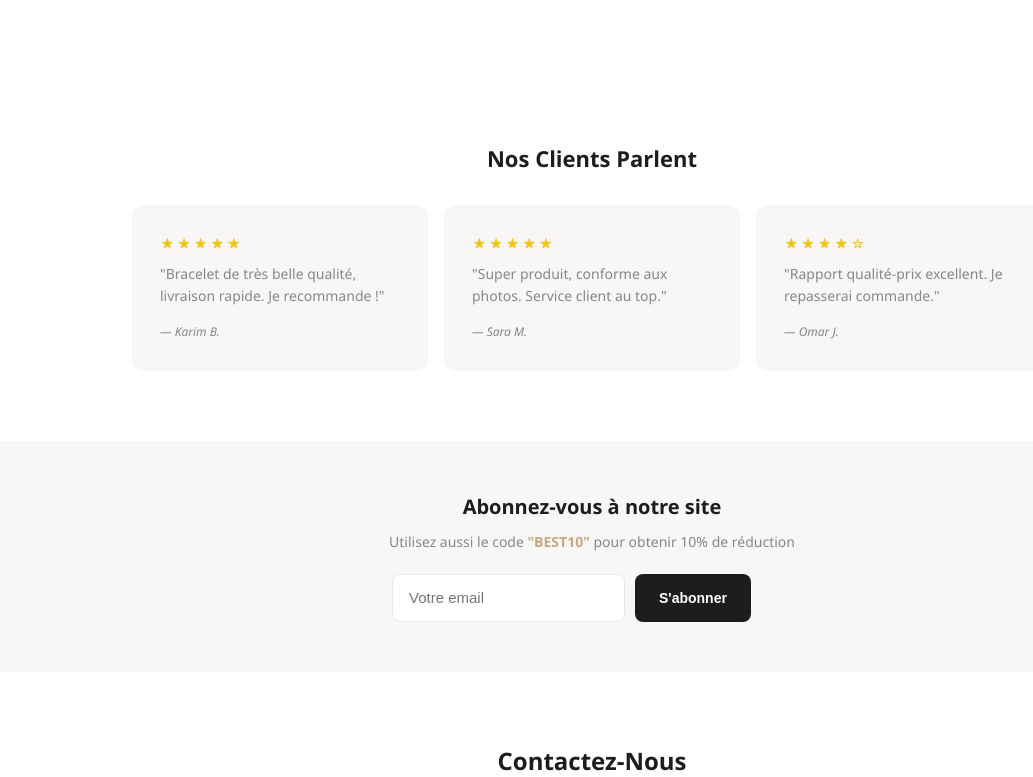
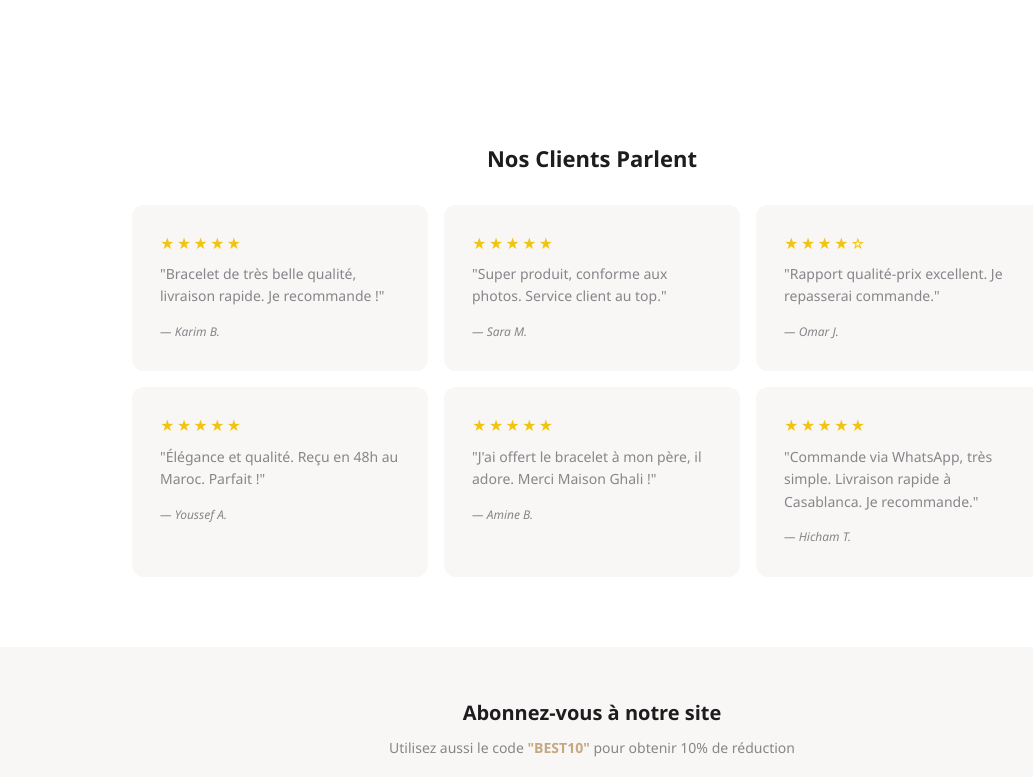
Before and after one commit to hajarjanghali-blip/maison-ghali-boutique, a website: page index.html in a window 1280 px wide. Shown: the part 2300-3077 px from the top of the page, without its empty margins (48-1081 px from the left). Drawn offline with Linux system fonts and the light colour scheme; no server answers.

Commit message:
add buyers + reviews + update stats for credibility

```diff
--- a/index.html
+++ b/index.html
@@ -163,6 +163,21 @@
                 <p>"Rapport qualit&eacute;-prix excellent. Je repasserai commande."</p>
                 <span class="review-author">— Omar J.</span>
             </div>
+            <div class="review-card">
+                <div class="review-stars">★★★★★</div>
+                <p>"&Eacute;l&eacute;gance et qualit&eacute;. Re&ccedil;u en 48h au Maroc. Parfait !"</p>
+                <span class="review-author">— Youssef A.</span>
+            </div>
+            <div class="review-card">
+                <div class="review-stars">★★★★★</div>
+                <p>"J'ai offert le bracelet &agrave; mon p&egrave;re, il adore. Merci Maison Ghali !"</p>
+                <span class="review-author">— Amine B.</span>
+            </div>
+            <div class="review-card">
+                <div class="review-stars">★★★★★</div>
+                <p>"Commande via WhatsApp, tr&egrave;s simple. Livraison rapide &agrave; Casablanca. Je recommande."</p>
+                <span class="review-author">— Hicham T.</span>
+            </div>
         </div>
     </section>
 
@@ -265,11 +280,11 @@
 
             <div class="about-stats">
                 <div class="stat">
-                    <span class="stat-number">500+</span>
+                    <span class="stat-number">50+</span>
                     <span class="stat-label">Clients satisfaits</span>
                 </div>
-                <div class="stat">
-                    <span class="stat-number">50+</span>
+                <div>
+                    <span class="stat-number">5</span>
                     <span class="stat-label">Produits premium</span>
                 </div>
                 <div class="stat">
--- a/products-data.js
+++ b/products-data.js
@@ -1,8 +1,8 @@
 const products = [
-    { id: 1, name: "Bracelet Acier", category: "bracelets", price: 13.76, rating: 4, image: "https://res.cloudinary.com/dx5d98buj/image/upload/v1783088608/1000004836_hdc33u.png", buyers: [], desc: "Bracelet en acier de haute qualit&eacute;. Design &eacute;l&eacute;gant et intemporel, finition soign&eacute;e. Id&eacute;al pour un look raffin&eacute; au quotidien. Livraison rapide au Maroc." },
-    { id: 2, name: "Bracelet Acier Design", category: "bracelets", price: 13.76, rating: 4, image: "https://res.cloudinary.com/dx5d98buj/image/upload/v1783088625/1000004832_yubwqc.png", gallery: ["https://res.cloudinary.com/dx5d98buj/image/upload/v1783088625/1000004832_yubwqc.png", "https://res.cloudinary.com/dx5d98buj/image/upload/v1783088670/1000004832_ksfrle.png"], buyers: [], desc: "Bracelet en acier au design moderne et &eacute;l&eacute;gant. Finition soign&eacute;e, confortable &agrave; porter. Parfait pour un look sophistiqu&eacute; au quotidien. 149 DHS." },
-    { id: 3, name: "Bracelet Acier Classique", category: "bracelets", price: 13.76, rating: 4, image: "https://res.cloudinary.com/dx5d98buj/image/upload/v1783088463/1000004829_kwovzu.png", gallery: ["https://res.cloudinary.com/dx5d98buj/image/upload/v1783088463/1000004829_kwovzu.png", "https://res.cloudinary.com/dx5d98buj/image/upload/v1783088479/1000004830_o6olo4.png"], buyers: [], desc: "Bracelet en acier classique et &eacute;l&eacute;gant. Finition de haute qualit&eacute;, design intemporel. Id&eacute;al pour toutes les occasions. 149 DHS." },
-    { id: 4, name: "Bracelet Acier Luxe", category: "bracelets", price: 13.76, rating: 4, image: "https://res.cloudinary.com/dx5d98buj/image/upload/v1783088695/1000004835_v4bvtl.png", buyers: [], desc: "Bracelet en acier de luxe au design raffin&eacute;. Finition premium, &eacute;clat brillant. Un choix d'exception pour homme &eacute;l&eacute;gant. 149 DHS." },
-    { id: 5, name: "Bracelet Acier Premium", category: "bracelets", price: 13.76, rating: 4, image: "https://res.cloudinary.com/dx5d98buj/image/upload/v1783088649/1000004833_aeknnw.png", buyers: [], desc: "Bracelet en acier premium au design &eacute;pur&eacute;. Maille fine et &eacute;l&eacute;gante, fermeture s&eacute;curis&eacute;e. Le choix parfait pour un homme distingu&eacute;. 149 DHS." },
+    { id: 1, name: "Bracelet Acier", category: "bracelets", price: 13.76, rating: 5, image: "https://res.cloudinary.com/dx5d98buj/image/upload/v1783088608/1000004836_hdc33u.png", buyers: ["Karim B.", "Omar J.", "Youssef A.", "Mehdi R.", "Hicham T."], desc: "Bracelet en acier de haute qualit&eacute;. Design &eacute;l&eacute;gant et intemporel, finition soign&eacute;e. Id&eacute;al pour un look raffin&eacute; au quotidien. Livraison rapide au Maroc." },
+    { id: 2, name: "Bracelet Acier Design", category: "bracelets", price: 13.76, rating: 5, image: "https://res.cloudinary.com/dx5d98buj/image/upload/v1783088625/1000004832_yubwqc.png", gallery: ["https://res.cloudinary.com/dx5d98buj/image/upload/v1783088625/1000004832_yubwqc.png", "https://res.cloudinary.com/dx5d98buj/image/upload/v1783088670/1000004832_ksfrle.png"], buyers: ["Sara M.", "Amine B.", "Nizar K.", "Reda E."], desc: "Bracelet en acier au design moderne et &eacute;l&eacute;gant. Finition soign&eacute;e, confortable &agrave; porter. Parfait pour un look sophistiqu&eacute; au quotidien. 149 DHS." },
+    { id: 3, name: "Bracelet Acier Classique", category: "bracelets", price: 13.76, rating: 5, image: "https://res.cloudinary.com/dx5d98buj/image/upload/v1783088463/1000004829_kwovzu.png", gallery: ["https://res.cloudinary.com/dx5d98buj/image/upload/v1783088463/1000004829_kwovzu.png", "https://res.cloudinary.com/dx5d98buj/image/upload/v1783088479/1000004830_o6olo4.png"], buyers: ["Sami F.", "Marouane D.", "Anas H."], desc: "Bracelet en acier classique et &eacute;l&eacute;gant. Finition de haute qualit&eacute;, design intemporel. Id&eacute;al pour toutes les occasions. 149 DHS." },
+    { id: 4, name: "Bracelet Acier Luxe", category: "bracelets", price: 13.76, rating: 5, image: "https://res.cloudinary.com/dx5d98buj/image/upload/v1783088695/1000004835_v4bvtl.png", buyers: ["Salim O.", "Yassine L.", "Kamal M.", "Rachid T.", "Ayoub E."], desc: "Bracelet en acier de luxe au design raffin&eacute;. Finition premium, &eacute;clat brillant. Un choix d'exception pour homme &eacute;l&eacute;gant. 149 DHS." },
+    { id: 5, name: "Bracelet Acier Premium", category: "bracelets", price: 13.76, rating: 4, image: "https://res.cloudinary.com/dx5d98buj/image/upload/v1783088649/1000004833_aeknnw.png", buyers: ["Adil Z.", "Mounir B."], desc: "Bracelet en acier premium au design &eacute;pur&eacute;. Maille fine et &eacute;l&eacute;gante, fermeture s&eacute;curis&eacute;e. Le choix parfait pour un homme distingu&eacute;. 149 DHS." },
 ];
 if (typeof module !== "undefined") module.exports = { products };
```
Also changed, not shown: product.html (+3 -3 lines).
